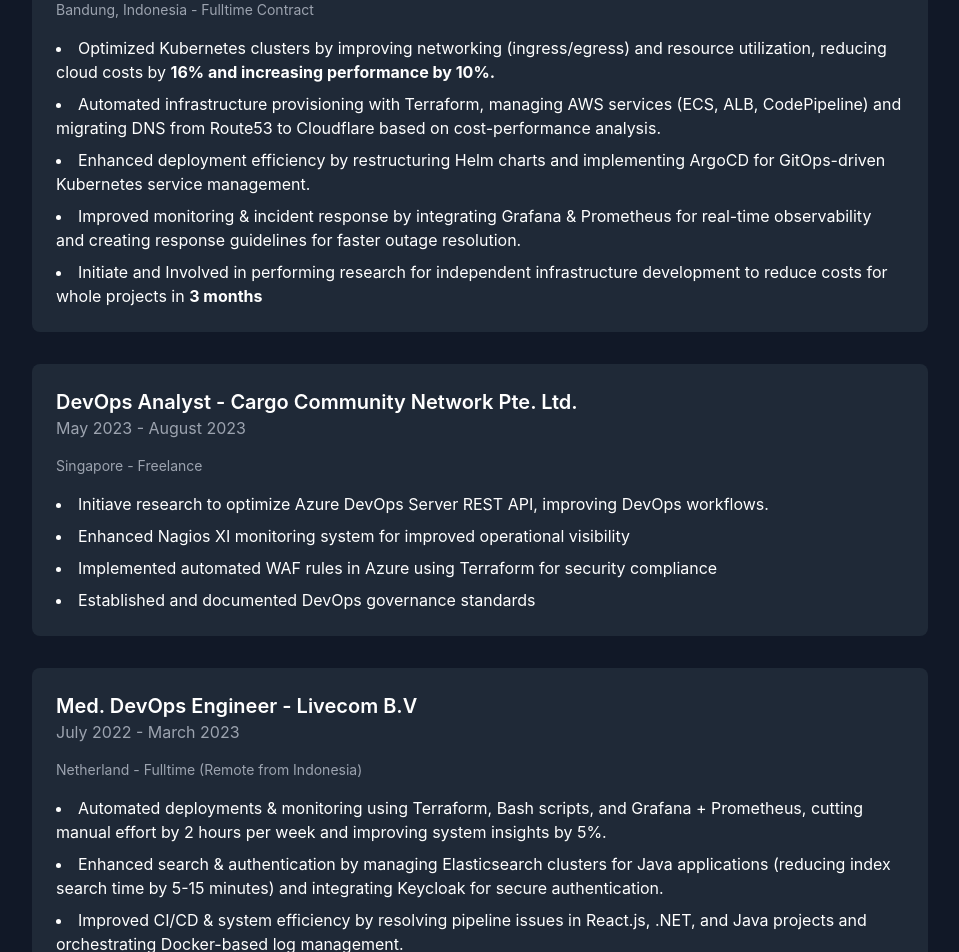
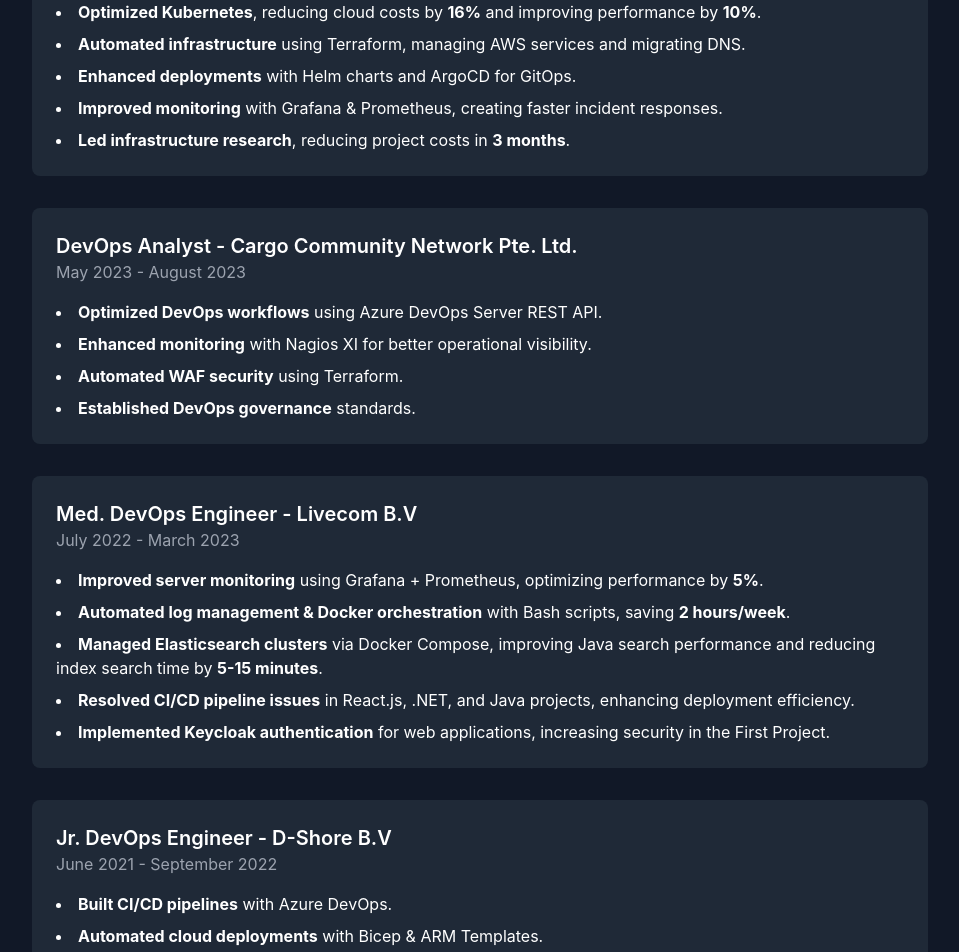
Before and after one commit to rizkyfaza20/resume-website-v2.1, a Next.js app: page / in a window 1280 px wide. Shown: the part 1840-2792 px from the top of the page, without its empty margins (160-1119 px from the left). Built offline with nearby package versions, Linux system fonts and the light colour scheme.

Commit message:
chore: changes section experiences and modules.

```diff
--- a/app/page.tsx
+++ b/app/page.tsx
@@ -146,44 +146,42 @@
               <div className="bg-gray-800 p-6 rounded-lg">
                 <h3 className="text-xl font-semibold">Site Reliability Engineer - Ordivo Teknologi Indonesia</h3>
                 <p className="text-gray-400 mb-4">December 2023 - Present</p>
-                <p className="text-sm text-gray-400 mb-4">Bandung, Indonesia - Fulltime Contract</p>
                 <ul className="list-disc list-inside space-y-2">
-                  <li>Optimized Kubernetes clusters by improving networking (ingress/egress) and resource utilization, reducing cloud costs by <b>16% and increasing performance by 10%.</b></li>
-                  <li>Automated infrastructure provisioning with Terraform, managing AWS services (ECS, ALB, CodePipeline) and migrating DNS from Route53 to Cloudflare based on cost-performance analysis.</li>
-                  <li>Enhanced deployment efficiency by restructuring Helm charts and implementing ArgoCD for GitOps-driven Kubernetes service management.</li>
-                  <li>Improved monitoring & incident response by integrating Grafana & Prometheus for real-time observability and creating response guidelines for faster outage resolution.</li>
-                  <li>Initiate and Involved in performing research for independent infrastructure development to reduce costs for whole projects in <b>3 months</b></li>
+                  <li><b>Optimized Kubernetes</b>, reducing cloud costs by <b>16%</b> and improving performance by <b>10%</b>.</li>
+                  <li><b>Automated infrastructure</b> using Terraform, managing AWS services and migrating DNS.</li>
+                  <li><b>Enhanced deployments</b> with Helm charts and ArgoCD for GitOps.</li>
+                  <li><b>Improved monitoring</b> with Grafana & Prometheus, creating faster incident responses.</li>
+                  <li><b>Led infrastructure research</b>, reducing project costs in <b>3 months</b>.</li>
                 </ul>
               </div>
               <div className="bg-gray-800 p-6 rounded-lg">
                 <h3 className="text-xl font-semibold">DevOps Analyst - Cargo Community Network Pte. Ltd.</h3>
                 <p className="text-gray-400 mb-4">May 2023 - August 2023</p>
-                <p className="text-sm text-gray-400 mb-4">Singapore - Freelance</p>
                 <ul className="list-disc list-inside space-y-2">
-                  <li>Initiave research to optimize Azure DevOps Server REST API, improving DevOps workflows.</li>
-                  <li>Enhanced Nagios XI monitoring system for improved operational visibility</li>
-                  <li>Implemented automated WAF rules in Azure using Terraform for security compliance</li>
-                  <li>Established and documented DevOps governance standards</li>
+                  <li><b>Optimized DevOps workflows</b> using Azure DevOps Server REST API.</li>
+                  <li><b>Enhanced monitoring</b> with Nagios XI for better operational visibility.</li>
+                  <li><b>Automated WAF security</b> using Terraform.</li>
+                  <li><b>Established DevOps governance</b> standards.</li>
                 </ul>
               </div>
               <div className="bg-gray-800 p-6 rounded-lg">
                 <h3 className="text-xl font-semibold">Med. DevOps Engineer - Livecom B.V</h3>
                 <p className="text-gray-400 mb-4">July 2022 - March 2023</p>
-                <p className="text-sm text-gray-400 mb-4">Netherland - Fulltime (Remote from Indonesia)</p>
                 <ul className="list-disc list-inside space-y-2">
-                  <li>Automated deployments & monitoring using Terraform, Bash scripts, and Grafana + Prometheus, cutting manual effort by 2 hours per week and improving system insights by 5%.</li>
-                  <li>Enhanced search & authentication by managing Elasticsearch clusters for Java applications (reducing index search time by 5-15 minutes) and integrating Keycloak for secure authentication.</li>
-                  <li>Improved CI/CD & system efficiency by resolving pipeline issues in React.js, .NET, and Java projects and orchestrating Docker-based log management.</li>
+                  <li><b>Improved server monitoring</b> using Grafana + Prometheus, optimizing performance by <b>5%</b>.</li>
+                  <li><b>Automated log management & Docker orchestration</b> with Bash scripts, saving <b>2 hours/week</b>.</li>
+                  <li><b>Managed Elasticsearch clusters</b> via Docker Compose, improving Java search performance and reducing index search time by <b>5-15 minutes</b>.</li>
+                  <li><b>Resolved CI/CD pipeline issues</b> in React.js, .NET, and Java projects, enhancing deployment efficiency.</li>
+                  <li><b>Implemented Keycloak authentication</b> for web applications, increasing security in the First Project.</li>
                 </ul>
               </div>
               <div className="bg-gray-800 p-6 rounded-lg">
                 <h3 className="text-xl font-semibold">Jr. DevOps Engineer - D-Shore B.V</h3>
                 <p className="text-gray-400 mb-4">June 2021 - September 2022</p>
-                <p className="text-sm text-gray-400 mb-4">Netherland - Fulltime (Remote from Indonesia)</p>
                 <ul className="list-disc list-inside space-y-2">
-                  <li>Built and managed end-to-end CI/CD pipelines using Azure DevOps, supporting a diverse range of applications.</li>
-                  <li>Developed Infrastructure-as-Code solutions using Bicep and ARM Templates, automating cloud deployments in Azure.</li>
-                  <li>Implemented third-party tools for code scanning and version control, improving code quality and reducing deployment errors.</li>
+                  <li><b>Built CI/CD pipelines</b> with Azure DevOps.</li>
+                  <li><b>Automated cloud deployments</b> with Bicep & ARM Templates.</li>
+                  <li><b>Improved code quality</b> by integrating third-party scanning tools.</li>
                 </ul>
               </div>
             </div>
--- a/package.json
+++ b/package.json
@@ -23,7 +23,7 @@
   },
   "devDependencies": {
     "@types/node": "^20",
-    "@types/react": "^18",
+    "@types/react": "^18.3.18",
     "@types/react-dom": "^18",
     "eslint": "^8",
     "eslint-config-next": "14.2.16",
```
Also changed, not shown: 1 other file (tests, documents, lock files or other folders).
